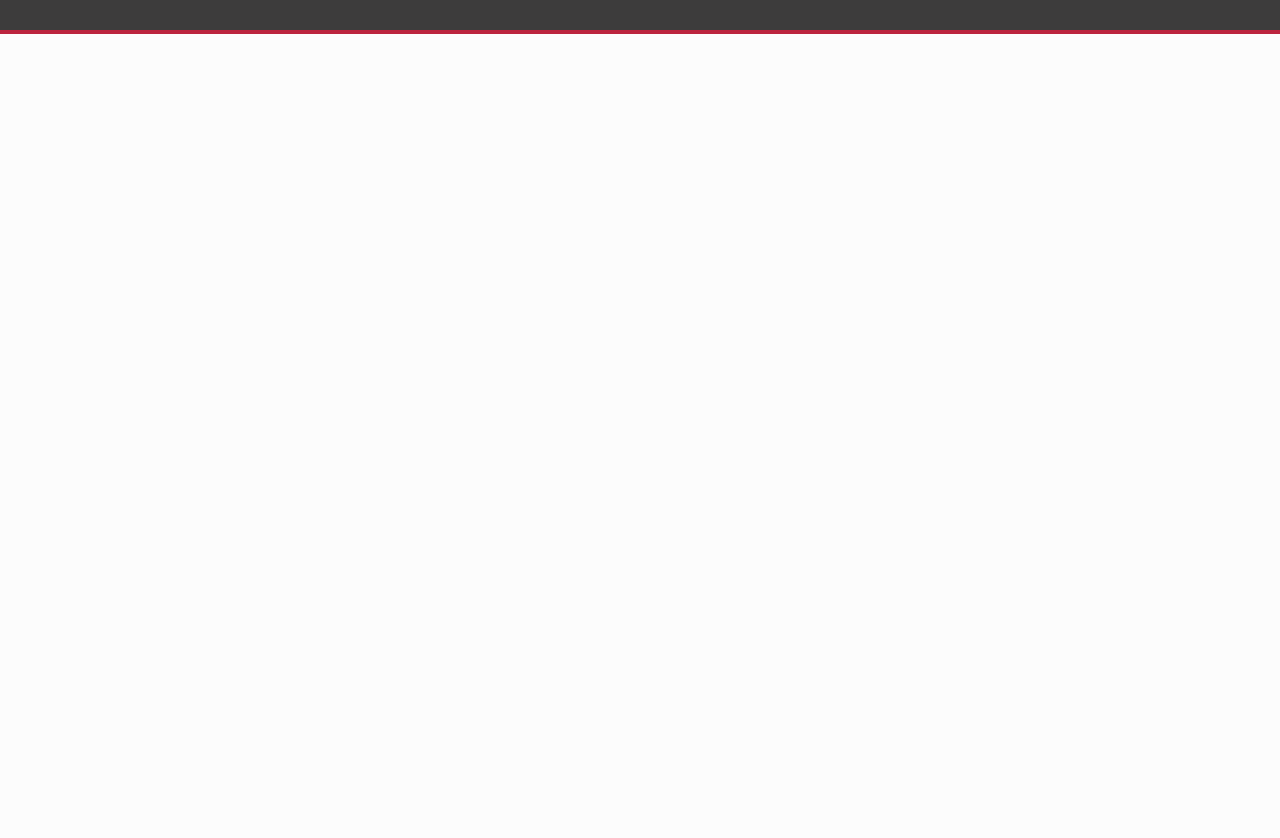
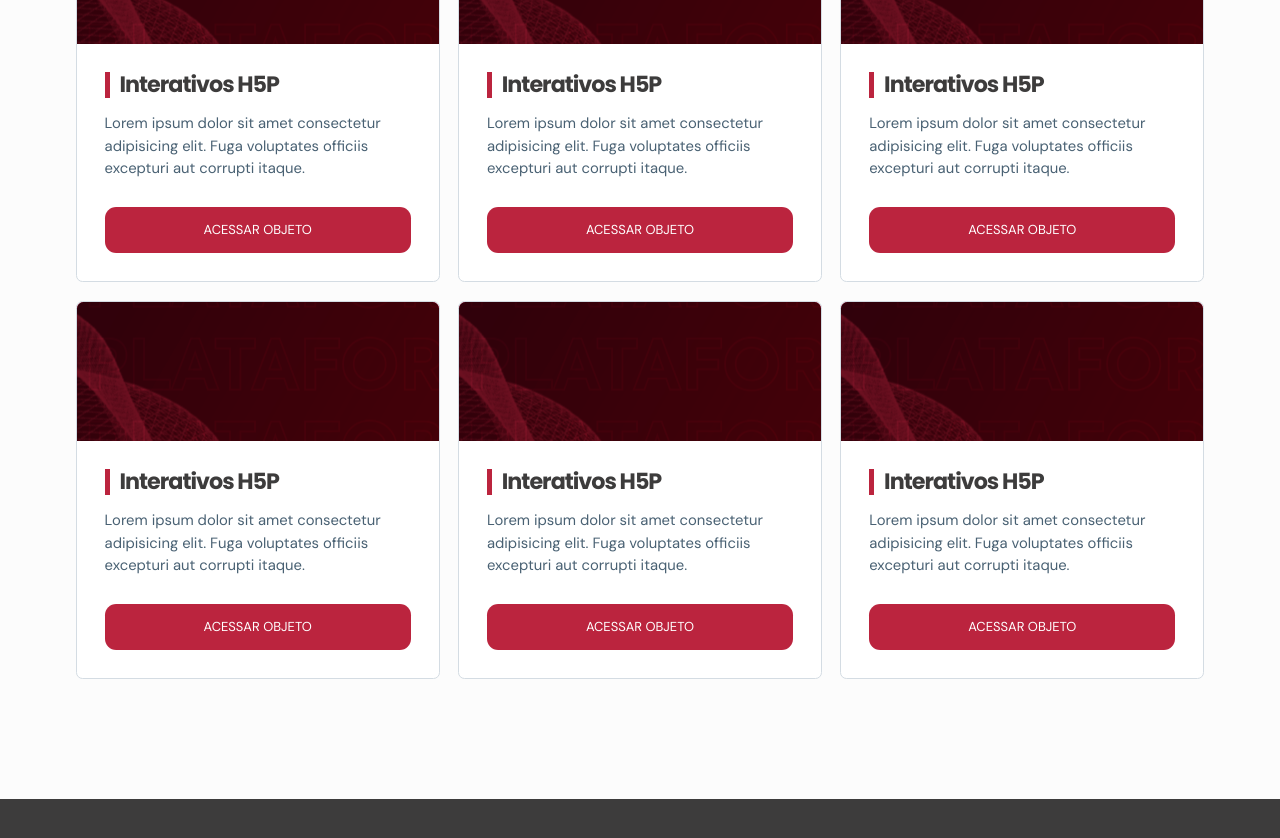
Before and after one commit to lumertzlab/portfoliooas, a plain HTML site: page index.html in a window 1280 px wide. Shown: the part 1021-1859 px from the top of the page. Before the commit the page ends 1055 px from the top, so only its background shows below. Drawn offline with Linux system fonts and the light colour scheme.

Commit message:
1st version obj section

```diff
--- a/index.html
+++ b/index.html
@@ -36,12 +36,64 @@
                 <div class="blank__space"></div>
             </div>
             <div class="sec-content">
-                <div>
-                    <div></div>
-                    <div>
-                        <h2></h2>
-                        <p></p>
-                        <a href=""></a>
+                <div class="obj-div">
+                    <div class="img-bg" style="background: url('../img/bg-hero.png') no-repeat left center;"></div>
+                    <div class="cont-div">
+                        <div class="infos">
+                            <h2>Interativos H5P</h2>
+                            <p>Lorem ipsum dolor sit amet consectetur adipisicing elit. Fuga voluptates officiis excepturi aut corrupti itaque.</p>
+                        </div>
+                        <a class="card-btn" href="">ACESSAR OBJETO</a>
+                    </div>
+                </div>
+                <div class="obj-div">
+                    <div class="img-bg" style="background: url('../img/bg-hero.png') no-repeat left center;"></div>
+                    <div class="cont-div">
+                        <div class="infos">
+                            <h2>Interativos H5P</h2>
+                            <p>Lorem ipsum dolor sit amet consectetur adipisicing elit. Fuga voluptates officiis excepturi aut corrupti itaque.</p>
+                        </div>
+                        <a class="card-btn" href="">ACESSAR OBJETO</a>
+                    </div>
+                </div>
+                <div class="obj-div">
+                    <div class="img-bg" style="background: url('../img/bg-hero.png') no-repeat left center;"></div>
+                    <div class="cont-div">
+                        <div class="infos">
+                            <h2>Interativos H5P</h2>
+                            <p>Lorem ipsum dolor sit amet consectetur adipisicing elit. Fuga voluptates officiis excepturi aut corrupti itaque.</p>
+                        </div>
+                        <a class="card-btn" href="">ACESSAR OBJETO</a>
+                    </div>
+                </div>
+                <div class="obj-div">
+                    <div class="img-bg" style="background: url('../img/bg-hero.png') no-repeat left center;"></div>
+                    <div class="cont-div">
+                        <div class="infos">
+                            <h2>Interativos H5P</h2>
+                            <p>Lorem ipsum dolor sit amet consectetur adipisicing elit. Fuga voluptates officiis excepturi aut corrupti itaque.</p>
+                        </div>
+                        <a class="card-btn" href="">ACESSAR OBJETO</a>
+                    </div>
+                </div>
+                <div class="obj-div">
+                    <div class="img-bg" style="background: url('../img/bg-hero.png') no-repeat left center;"></div>
+                    <div class="cont-div">
+                        <div class="infos">
+                            <h2>Interativos H5P</h2>
+                            <p>Lorem ipsum dolor sit amet consectetur adipisicing elit. Fuga voluptates officiis excepturi aut corrupti itaque.</p>
+                        </div>
+                        <a class="card-btn" href="">ACESSAR OBJETO</a>
+                    </div>
+                </div>
+                <div class="obj-div">
+                    <div class="img-bg" style="background: url('../img/bg-hero.png') no-repeat left center;"></div>
+                    <div class="cont-div">
+                        <div class="infos">
+                            <h2>Interativos H5P</h2>
+                            <p>Lorem ipsum dolor sit amet consectetur adipisicing elit. Fuga voluptates officiis excepturi aut corrupti itaque.</p>
+                        </div>
+                        <a class="card-btn" href="">ACESSAR OBJETO</a>
                     </div>
                 </div>
             </div>
--- a/scss/_home.scss
+++ b/scss/_home.scss
@@ -76,7 +76,7 @@
 }
 
 .s-objects {
-  padding-top: 12.9rem;
+  padding: 12.9rem 0;
   .container {
     @include flex(column, flex-start, center);
     .sec-header {
@@ -109,6 +109,74 @@
     }
     .sec-content {
       width: 100%;
+      display: inline-grid;
+      grid-template-columns: auto auto auto;
+      column-gap: 2rem;
+      row-gap: 2rem;
+      .obj-div {
+        @include flex(column, initial, center);
+        height: auto;
+        background-color: #ffffff;
+        border: 1px solid #d4dce3;
+        border-radius: 0.7rem;
+        .img-bg {
+          position: relative;
+          height: 15rem;
+          border-radius: 0.7rem 0.7rem 0 0;
+          &::after {
+            content: "";
+            position: absolute;
+            width: 100%;
+            height: 100%;
+            background-color: $brand-red;
+            border-radius: 0.7rem 0.7rem 0 0;
+            mix-blend-mode: multiply;
+          }
+        }
+        .cont-div {
+          @include flex(column, flex-start, space-between);
+          padding: 3rem;
+        }
+        .infos {
+          width: 100%;
+          h2 {
+            @include flex(row, center, center);
+            width: fit-content;
+            position: relative;
+            font-size: 2.4rem;
+            font-weight: 700;
+            padding-left: 1.6rem;
+            margin-bottom: 1.5rem;
+            &::before {
+              content: "";
+              position: absolute;
+              left: 0;
+              height: 100%;
+              width: 5px;
+              background-color: $brand-red;
+            }
+          }
+          p {
+            font-size: 1.6rem;
+            font-weight: 400;
+            line-height: 150%;
+            margin-bottom: 3rem;
+          }
+        }
+        .card-btn {
+          display: inline-block;
+          width: 100%;
+          height: 5rem;
+          background-color: $brand-red;
+          border-radius: 1.2rem;
+
+          color: $brand-white;
+          font-size: 1.4rem;
+          text-transform: uppercase;
+          text-align: center;
+          line-height: 5rem;
+        }
+      }
       p {
         color: $gray-600;
         font-size: 1.8rem;
```
Also changed, not shown: css/main.min.css, 1 other file.
